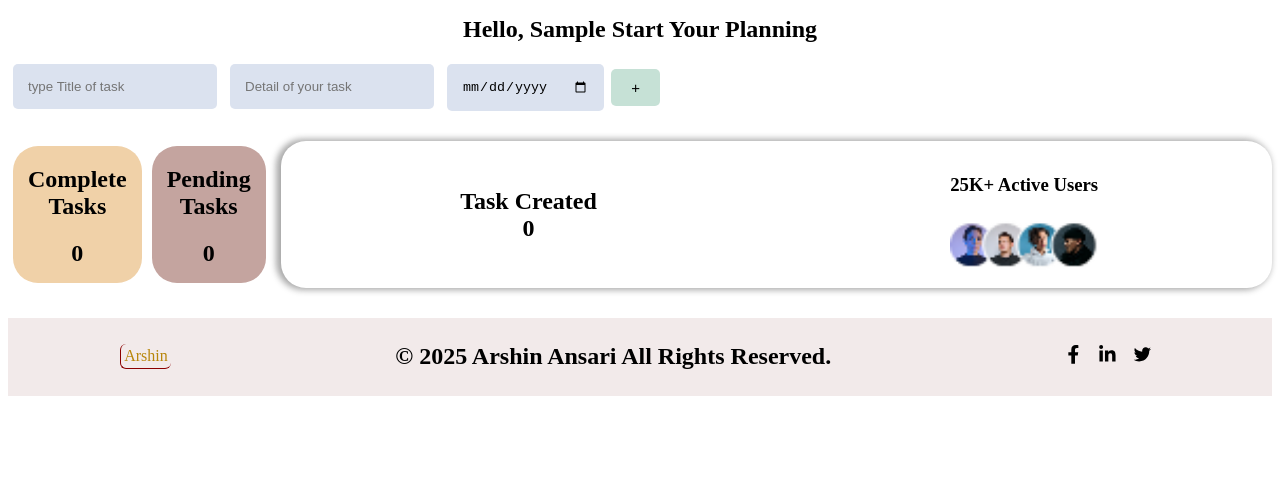
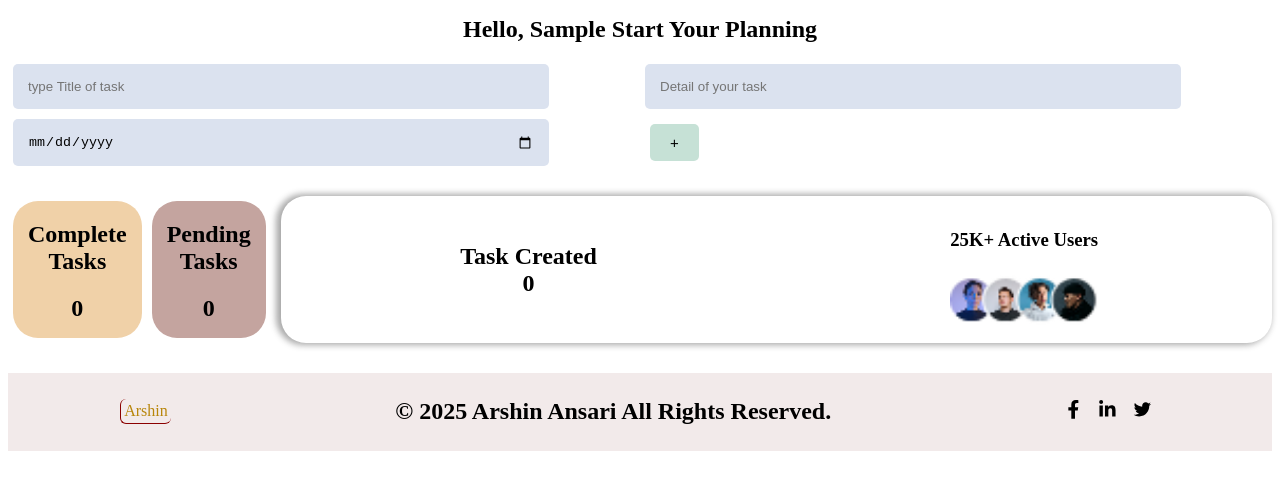
Before and after one commit to Arshin-09/Todo-, a React (Vite) app: page / in a window 1280 px wide. Both pictures are taken after typing "Sample", "name@example.com" into the empty fields and a click on the button "Create Account". Shown: the top 490 px of the page. Built offline with nearby package versions, Linux system fonts and the light colour scheme.

Commit message:
Update Input.css

```diff
--- a/src/Component/Input.css
+++ b/src/Component/Input.css
@@ -1,5 +1,6 @@
 .container{
-  display: flex;
+  display: grid;
+   grid-template-columns: 1fr 1fr;
 }
 .input{
   background-color: #DBE2EF;
```
